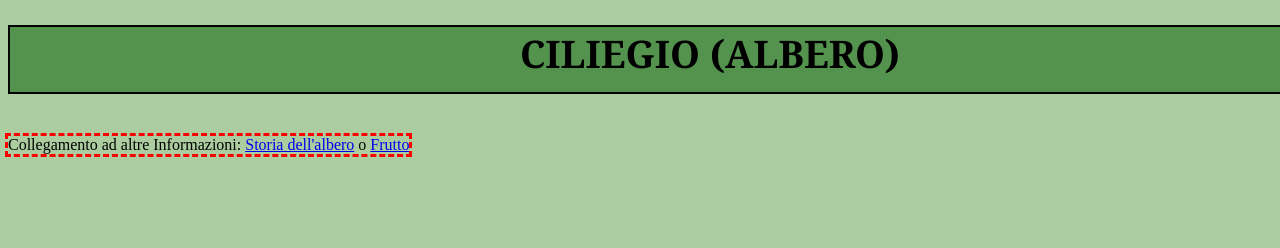
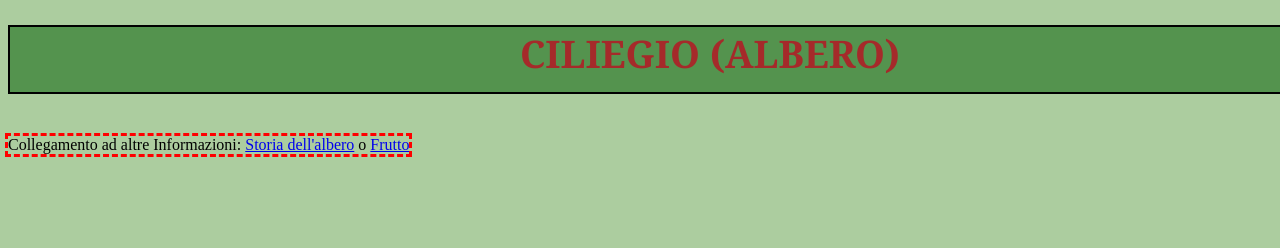
Before and after one commit to miki262626/miki262626.github.io, a plain HTML site: page index.html in a window 1280 px wide. Shown: the top 248 px of the page. Drawn offline with Linux system fonts and the light colour scheme.

Commit message:
Update index.html

```diff
--- a/index.html
+++ b/index.html
@@ -27,7 +27,7 @@
 </style>
 
 <div>
-        <h1>CILIEGIO (ALBERO)</h1>
+        <h1 style="color:brown;">CILIEGIO (ALBERO)</h1>
 </div>
 <p>
     Collegamento ad altre Informazioni: <a href="storia.html"> Storia dell'albero</a> o  <a href="storia2.html"> Frutto</a>
```
